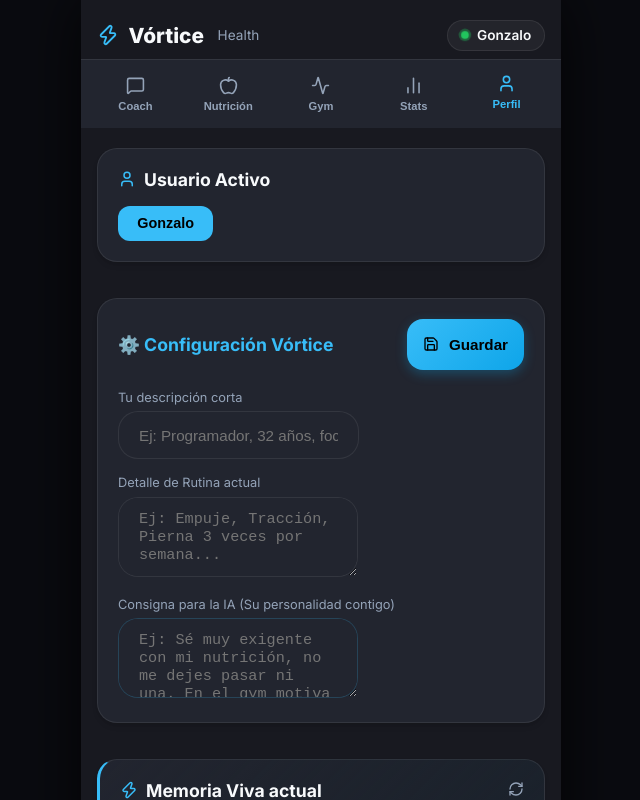
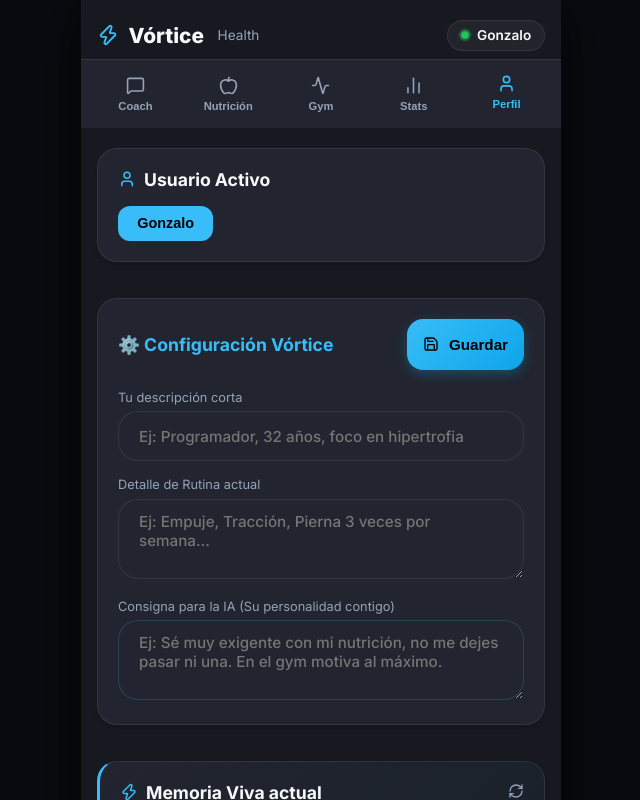
Before and after one commit to vernaboutiqueshop-ui/Vorticex, a React (Vite) app in the folder frontend/: page / in a window 1280 px wide. Both pictures are taken after a click on the button "Perfil". Shown: the top 800 px of the page, without its empty margins (319-959 px from the left). Built offline with nearby package versions, Linux system fonts and the light colour scheme; no server answers.

Commit message:
Arreglar inputs y estilos en PerfilView

```diff
--- a/frontend/src/components/PerfilView.jsx
+++ b/frontend/src/components/PerfilView.jsx
@@ -110,6 +110,7 @@ export default function PerfilView({ perfil, perfiles, onChangePerfil }) {
             value={perfilData.descripcion}
             onChange={e => setPerfilData({...perfilData, descripcion: e.target.value})}
             placeholder="Ej: Programador, 32 años, foco en hipertrofia"
+            style={{ width: '100%', fontFamily: 'inherit' }}
           />
         </div>
 
@@ -117,7 +118,7 @@ export default function PerfilView({ perfil, perfiles, onChangePerfil }) {
           <label style={{ display: 'block', fontSize: '0.8rem', color: 'var(--text-secondary)', marginBottom: '0.4rem' }}>Detalle de Rutina actual</label>
           <textarea
             className="chat-input"
-            style={{ height: '80px', paddingTop: '0.75rem' }}
+            style={{ width: '100%', height: '80px', paddingTop: '0.75rem', fontFamily: 'inherit', resize: 'vertical' }}
             value={perfilData.detalle}
             onChange={e => setPerfilData({...perfilData, detalle: e.target.value})}
             placeholder="Ej: Empuje, Tracción, Pierna 3 veces por semana..."
@@ -128,7 +129,7 @@ export default function PerfilView({ perfil, perfiles, onChangePerfil }) {
           <label style={{ display: 'block', fontSize: '0.8rem', color: 'var(--text-secondary)', marginBottom: '0.4rem' }}>Consigna para la IA (Su personalidad contigo)</label>
           <textarea
             className="chat-input"
-            style={{ height: '80px', border: '1px solid rgba(56, 189, 248, 0.2)', paddingTop: '0.75rem' }}
+            style={{ width: '100%', height: '80px', border: '1px solid rgba(56, 189, 248, 0.2)', paddingTop: '0.75rem', fontFamily: 'inherit', resize: 'vertical' }}
             value={perfilData.objetivo_ia}
             onChange={e => setPerfilData({...perfilData, objetivo_ia: e.target.value})}
             placeholder="Ej: Sé muy exigente con mi nutrición, no me dejes pasar ni una. En el gym motiva al máximo."
```
Also changed, not shown: 1 other file (tests, documents, lock files or other folders).
